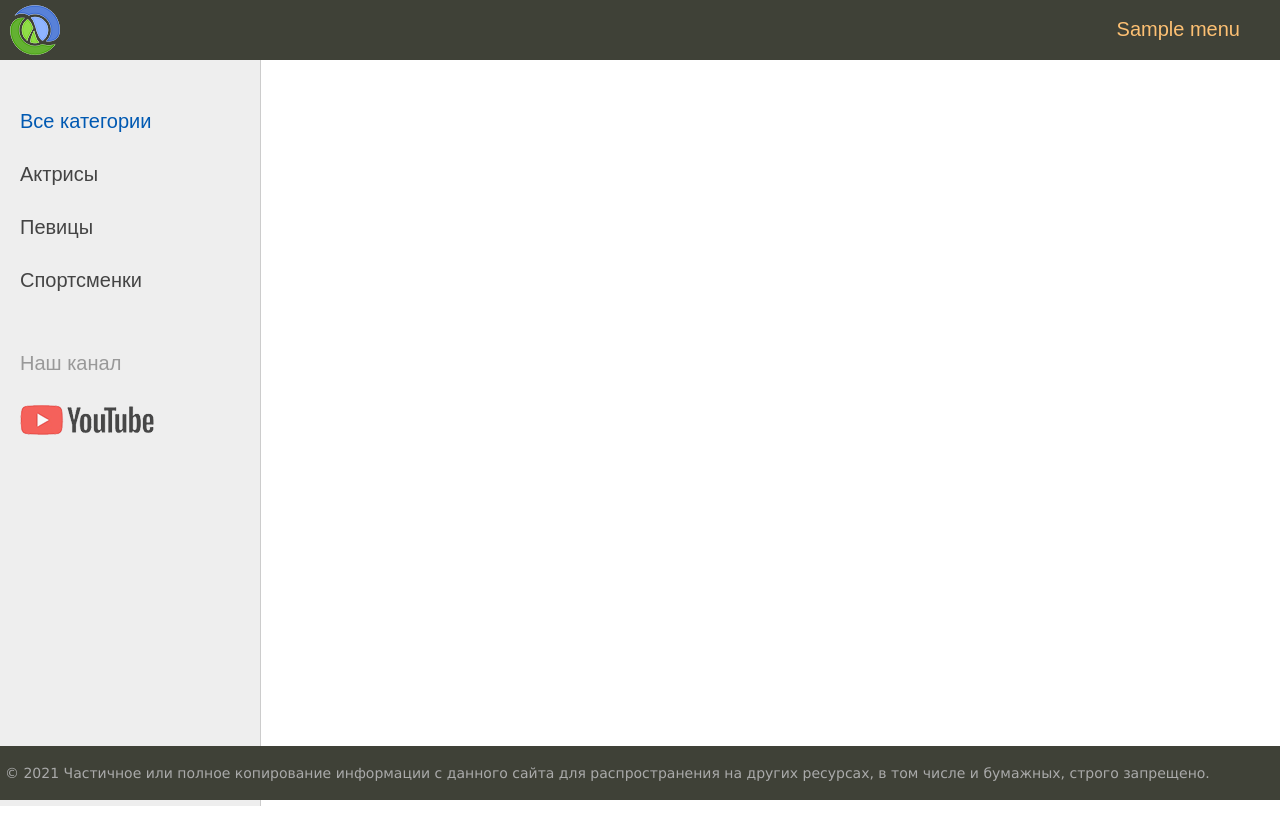
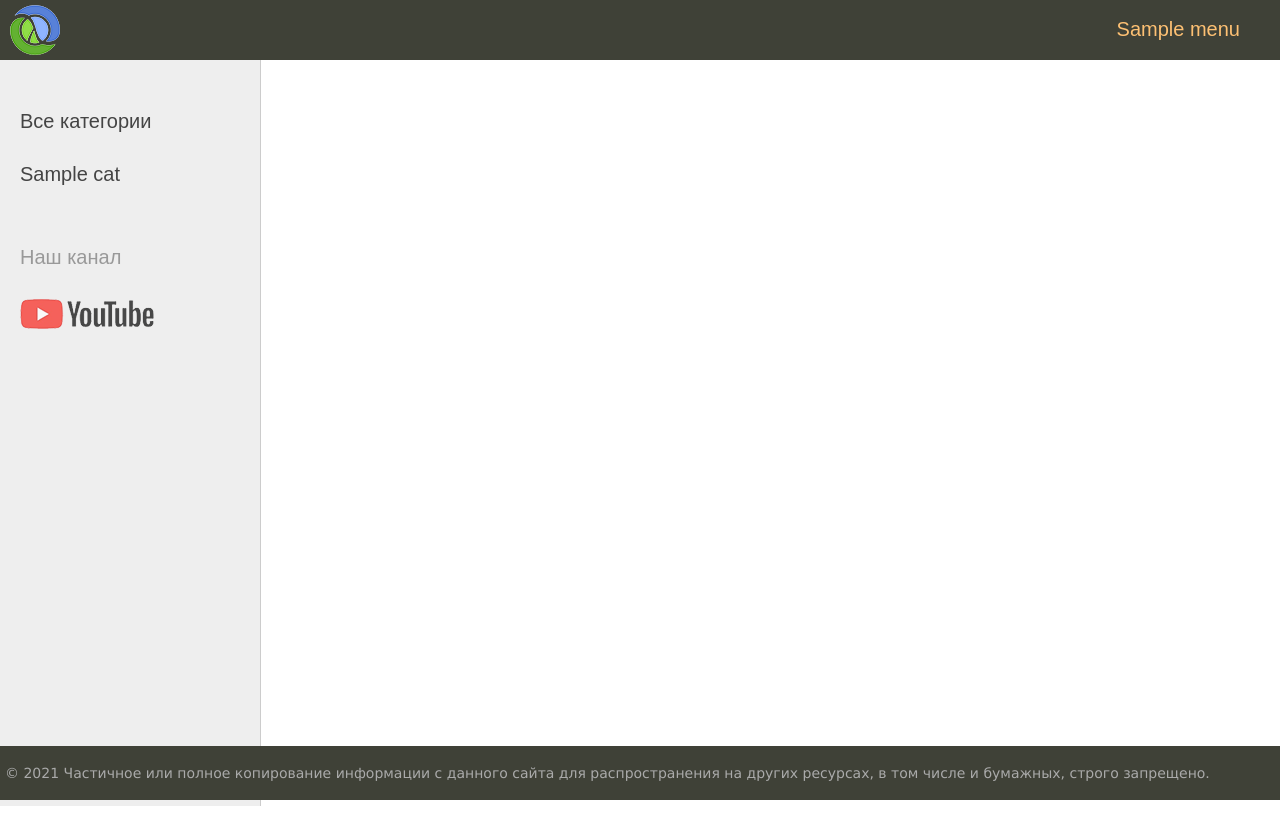
Before and after one commit to Archibald-prog/people_db, a Django app: template peopledb/women/templates/women/base.html in a window 1280 px wide. Run offline with Django 3.2, Linux system fonts and the light colour scheme; the template is opened without the code that fills it: most values are stand-ins (such as "Sample title", 1, 10 or a date in 2020).

Commit message:
Added code to display links to categories.

```diff
--- a/peopledb/women/templates/women/base.html
+++ b/peopledb/women/templates/women/base.html
@@ -33,10 +33,19 @@
 			<!-- Sidebar слева -->
 				<td valign="top" class="left-chapters">
 					<ul id="leftchapters">
-						<li class="selected">Все категории</li>
-						<li><a href="#">Актрисы</a></li>
-						<li><a href="#">Певицы</a></li>
-						<li><a href="#">Спортсменки</a></li>
+						{% if cat_selected == 0 %}
+									<li class="selected">Все категории</li>
+							{% else %}
+									<li><a href="{% url 'home' %}">Все категории</a></li>
+							{% endif %}
+
+							{% for c in cats %}
+								{% if c.pk == cat_selected %}
+									<li class="selected">{{c.name}}</li>
+								{% else %}
+									<li><a href="{{ c.get_absolute_url }}">{{c.name}}</a></li>
+								{% endif %}
+							{% endfor %}
 						<li class="share">
 						<p>Наш канал</p>
 						<a class="share-yt" href="https://www.youtube.com/channel/UClJzWfGWuGJL2t-3dYKcHTA/playlists" target="_blank" rel="nofollow"></a>
```
